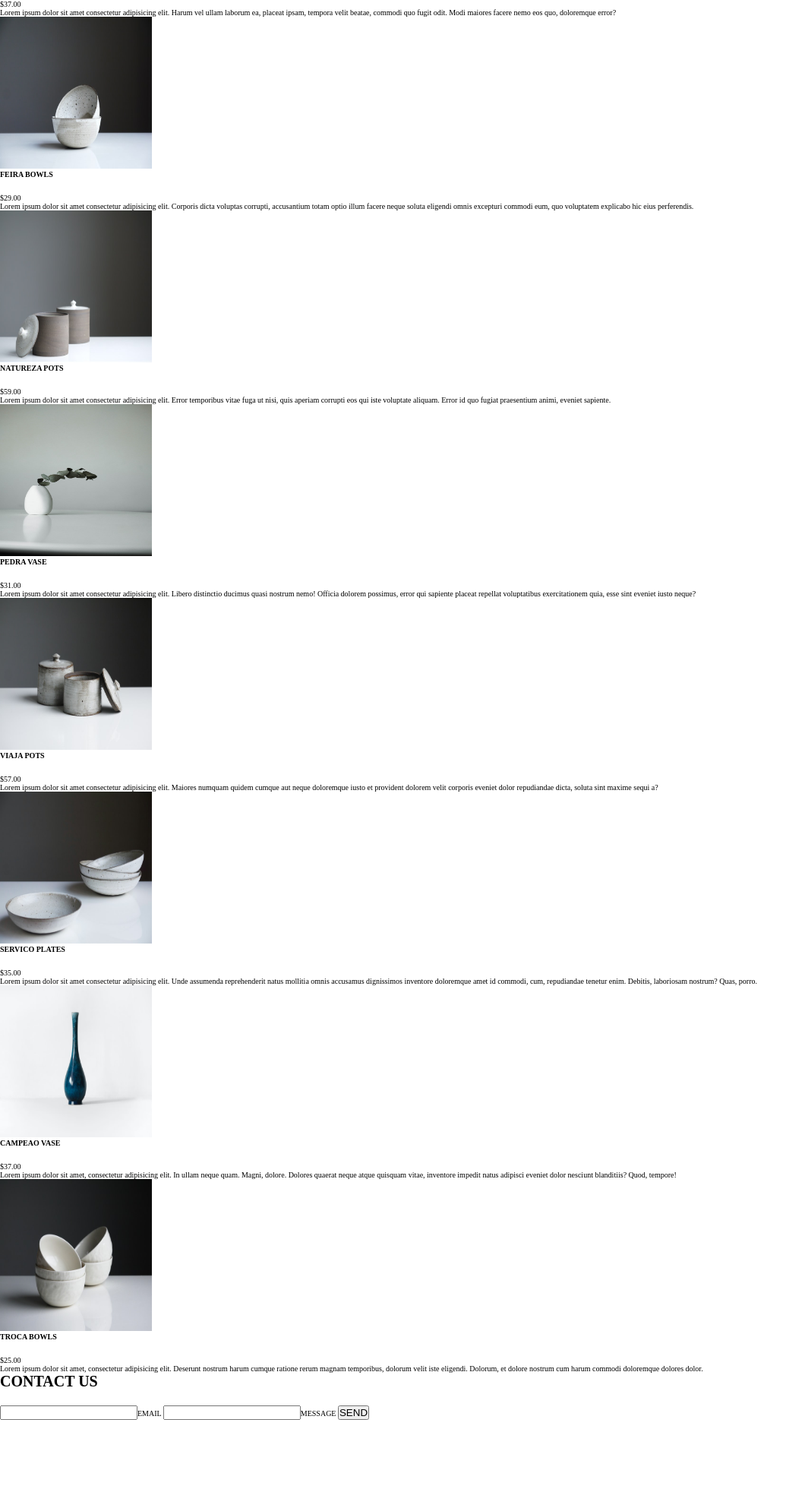
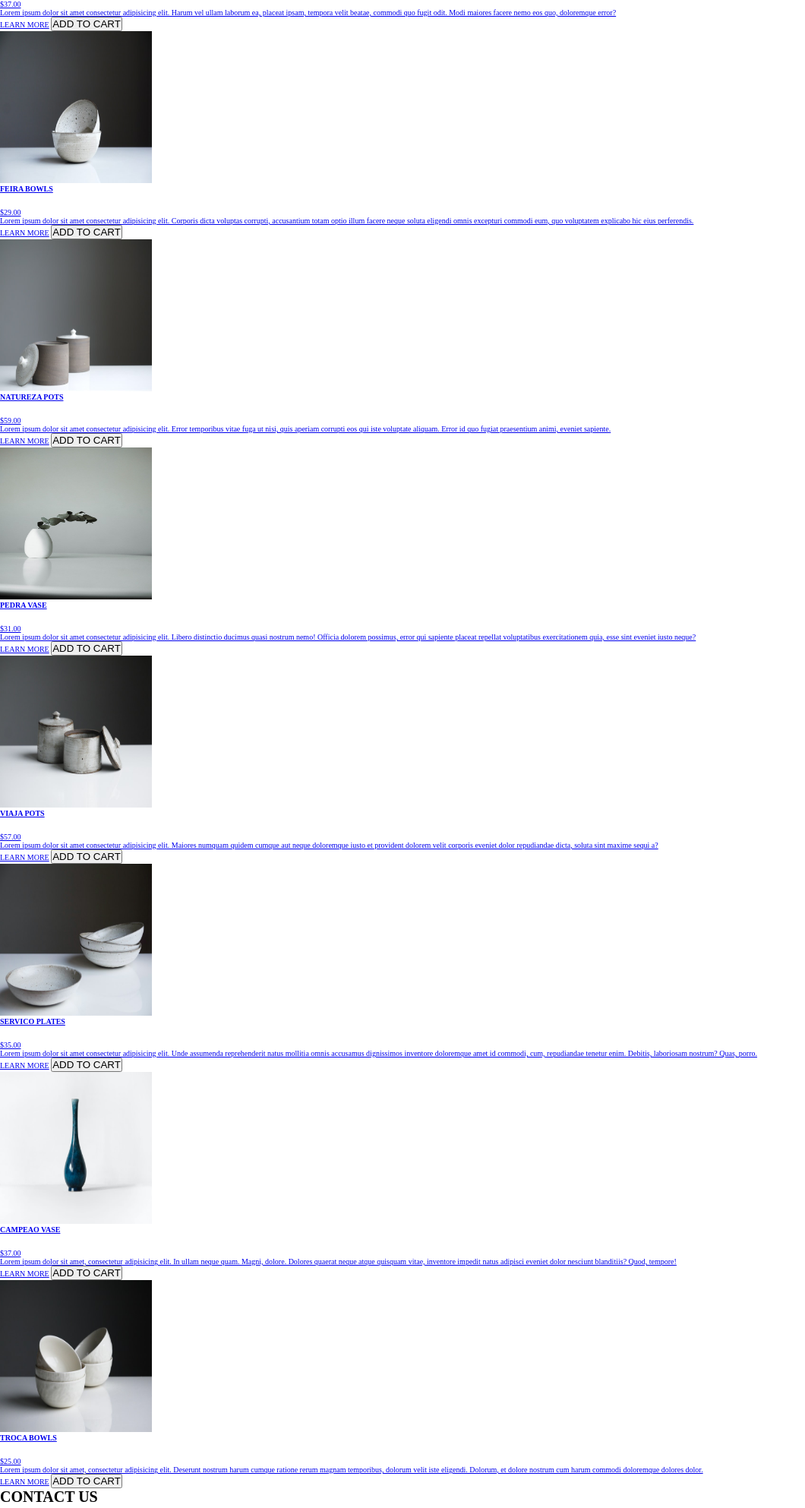
Before and after one commit to AubreyGuishard/ecommerce-website, a plain HTML site: page index.html in a window 1280 px wide. Shown: the part 4092-6077 px from the top of the page at 76% size, without its empty margins (0-1060 px from the left). Before the commit the page ends 5961 px from the top, so only its background shows below. Drawn offline with Linux system fonts and the light colour scheme.

Commit message:
Organized my divs to the proper place + added anchor tags

```diff
--- a/index.html
+++ b/index.html
@@ -65,9 +65,13 @@
     </section>
     <section id="products">
         <h1>OUR PRODUCTS</h1>
-        <div class="flex-container align-baseline"></div>
-        <div class="product-card"><img src="assets/tom-crew-7HuTGlUfQSo-unsplash.jpg" alt="">
-            <h4>MUNDO BOWLS</h4></div> $48.00
+
+
+        <div class="product-card">
+            <a href="#">
+                <img src="assets/tom-crew-7HuTGlUfQSo-unsplash.jpg" alt="">
+                <h4>MUNDO BOWLS</h4>
+                $48.00
                 <p>Lorem ipsum dolor sit amet, consectetur adipisicing elit. Magnam vero commodi, placeat dolore voluptatibus
                     doloremque rem optio! Repellat facere ullam velit hic! Cumque porro, accusamus ipsa voluptates rem debitis totam.</p>
                     <div class="product-card align-baseline"><img src="./assets/Natureza Vase.jpg" alt="">
@@ -76,44 +80,127 @@
                             Lorem ipsum dolor sit amet consectetur adipisicing elit. Harum vel ullam laborum ea, placeat ipsam,
                             tempora velit beatae, commodi quo fugit odit. Modi maiores facere nemo eos quo, doloremque error?
                         </p>
-                <div class="product-card"><img src="./assets/Feira Bowls.jpg" alt="">
-                    <h4>FEIRA BOWLS</h4></div> $29.00
+                        <a href="#">LEARN MORE</a>
+                        <button>ADD TO CART</button>
+             </a>
+        </div>
+
+
+
+
+                <div class="product-card">
+                    <a href="#">
+                        <img src="./assets/Feira Bowls.jpg" alt="">
+                        <h4>FEIRA BOWLS</h4>
+                        $29.00
                         <p>
                             Lorem ipsum dolor sit amet consectetur adipisicing elit. Corporis dicta voluptas corrupti,
                             accusantium totam optio illum facere neque soluta eligendi omnis excepturi commodi eum,
                             quo voluptatem explicabo hic eius perferendis.
                         </p>
-                <div class="product-card"><img src="./assets/Natureza Pots.jpg" alt="">
-                    <h4>NATUREZA POTS</h4></div> $59.00
+                        <a href="#">LEARN MORE</a>
+                        <button>ADD TO CART</button>
+                    </a>
+                </div>
+
+
+
+                <div class="product-card">
+                    <a href="#">
+                        <img src="./assets/Natureza Pots.jpg" alt="">
+                        <h4>NATUREZA POTS</h4>
+                        $59.00
                         <p>
                             Lorem ipsum dolor sit amet consectetur adipisicing elit. Error temporibus vitae fuga ut nisi,
                             quis aperiam corrupti eos qui iste voluptate aliquam. Error id quo fugiat praesentium animi,
                             eveniet sapiente.
                         </p>
-                <div class="product-card"><img src="./assets/Pedra Vase.jpg" alt="">
-                    <h4>PEDRA VASE</h4></div> $31.00
+                        <a href="#">LEARN MORE</a>
+                        <button>ADD TO CART</button>
+                    </a>
+                </div>
+
+
+
+
+                <div class="product-card">
+                    <a href="#">
+                        <img src="./assets/Pedra Vase.jpg" alt="">
+                        <h4>PEDRA VASE</h4>
+                        $31.00
                         <p>Lorem ipsum dolor sit amet consectetur adipisicing elit. Libero distinctio ducimus quasi nostrum nemo! Officia dolorem
                             possimus, error qui sapiente placeat repellat voluptatibus exercitationem quia,
                             esse sint eveniet iusto neque?</p>
-                <div class="product-card"><img src="./assets/Viaja Pots.jpg" alt="">
-                    <h4>VIAJA POTS</h4></div> $57.00
+                        <a href="#">LEARN MORE</a>
+                        <button>ADD TO CART</button>
+                    </a>
+                </div>
+
+
+
+
+
+                <div class="product-card">
+                    <a href="#">
+                        <img src="./assets/Viaja Pots.jpg" alt="">
+                        <h4>VIAJA POTS</h4>
+                        $57.00
                         <p>Lorem ipsum dolor sit amet consectetur adipisicing elit. Maiores numquam quidem cumque aut neque doloremque
                             iusto et provident dolorem velit corporis eveniet dolor repudiandae dicta, soluta sint maxime sequi a?</p>
-                <div class="product-card"><img src="./assets/Servico Plates.jpg" alt="">
-                    <h4>SERVICO PLATES</h4></div> $35.00
+                        <a href="#">LEARN MORE</a>
+                        <button>ADD TO CART</button>
+                    </a>
+                </div>
+
+
+
+
+
+                <div class="product-card">
+                    <a href="#">
+                        <img src="./assets/Servico Plates.jpg" alt="">
+                        <h4>SERVICO PLATES</h4>
+                        $35.00
                         <p>Lorem ipsum dolor sit amet consectetur adipisicing elit. Unde assumenda reprehenderit natus mollitia omnis
                             accusamus dignissimos inventore doloremque amet id commodi, cum, repudiandae tenetur enim. Debitis,
                             laboriosam nostrum? Quas, porro.</p>
-                <div class="product-card"><img src="./assets/Campeao Vase.jpg" alt="">
-                    <h4>CAMPEAO VASE</h4></div> $37.00
+                        <a href="#">LEARN MORE</a>
+                        <button>ADD TO CART</button>
+                    </a>
+                </div>
+
+
+
+
+
+
+
+                <div class="product-card">
+                    <a href="#">
+                        <img src="./assets/Campeao Vase.jpg" alt="">
+                        <h4>CAMPEAO VASE</h4>
+                        $37.00
                         <p>Lorem ipsum dolor sit amet, consectetur adipisicing elit. In ullam neque quam. Magni, dolore.
                             Dolores quaerat neque atque quisquam vitae, inventore impedit natus adipisci eveniet dolor nesciunt blanditiis?
                             Quod, tempore!</p>
-                <div class="product-card"><img src="./assets/Troca Bowls.jpg" alt="">
-                    <h4>TROCA BOWLS</h4></div> $25.00
+                        <a href="#">LEARN MORE</a>
+                        <button>ADD TO CART</button>
+                    </a>
+                </div>
+
+
+                <div class="product-card">
+                    <a href="#">
+                        <img src="./assets/Troca Bowls.jpg" alt="">
+                        <h4>TROCA BOWLS</h4>
+                        $25.00
                         <p>Lorem ipsum dolor sit amet, consectetur adipisicing elit. Deserunt nostrum harum cumque ratione
                             rerum magnam temporibus, dolorum velit iste eligendi. Dolorum, et
                             dolore nostrum cum harum commodi doloremque dolores dolor.</p>
+                        <a href="#">LEARN MORE</a>
+                        <button type="buy">ADD TO CART</button>
+                    </a>
+                </div>
 
                 </section>
             <section id="contact-us"></section>
@@ -129,6 +216,6 @@
         </section>
 
 
-        <footer></footer>
+
     </body>
     </html>
```
Also changed, not shown: eCommerce-Website Screenshots/Desktop 1.png (added), eCommerce-Website Screenshots/Desktop 2.png (added), eCommerce-Website Screenshots/Desktop 3.png (added), eCommerce-Website Screenshots/Typgraphy.png (added), eCommerce-Website Screenshots/colors.png (added), eCommerce-Website Screenshots/components 1.png (added), eCommerce-Website Screenshots/components 2.png (added), eCommerce-Website Screenshots/leve; 2.png (added), eCommerce-Website Screenshots/leve; 3.png (added), eCommerce-Website Screenshots/our products 1.png (added), eCommerce-Website Screenshots/our products 2.png (added). Lines whose indentation alone changed are shown as unchanged.
